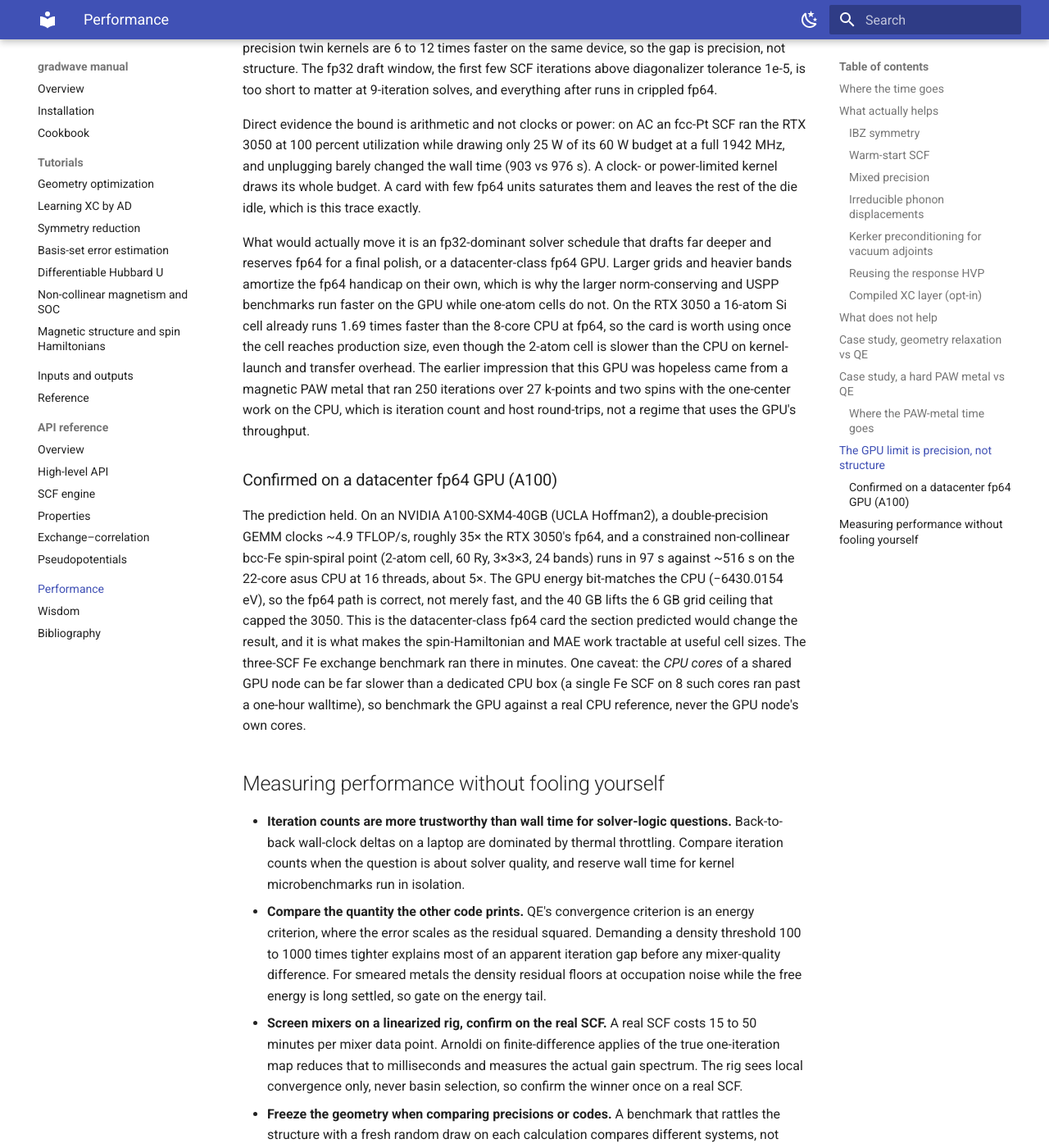
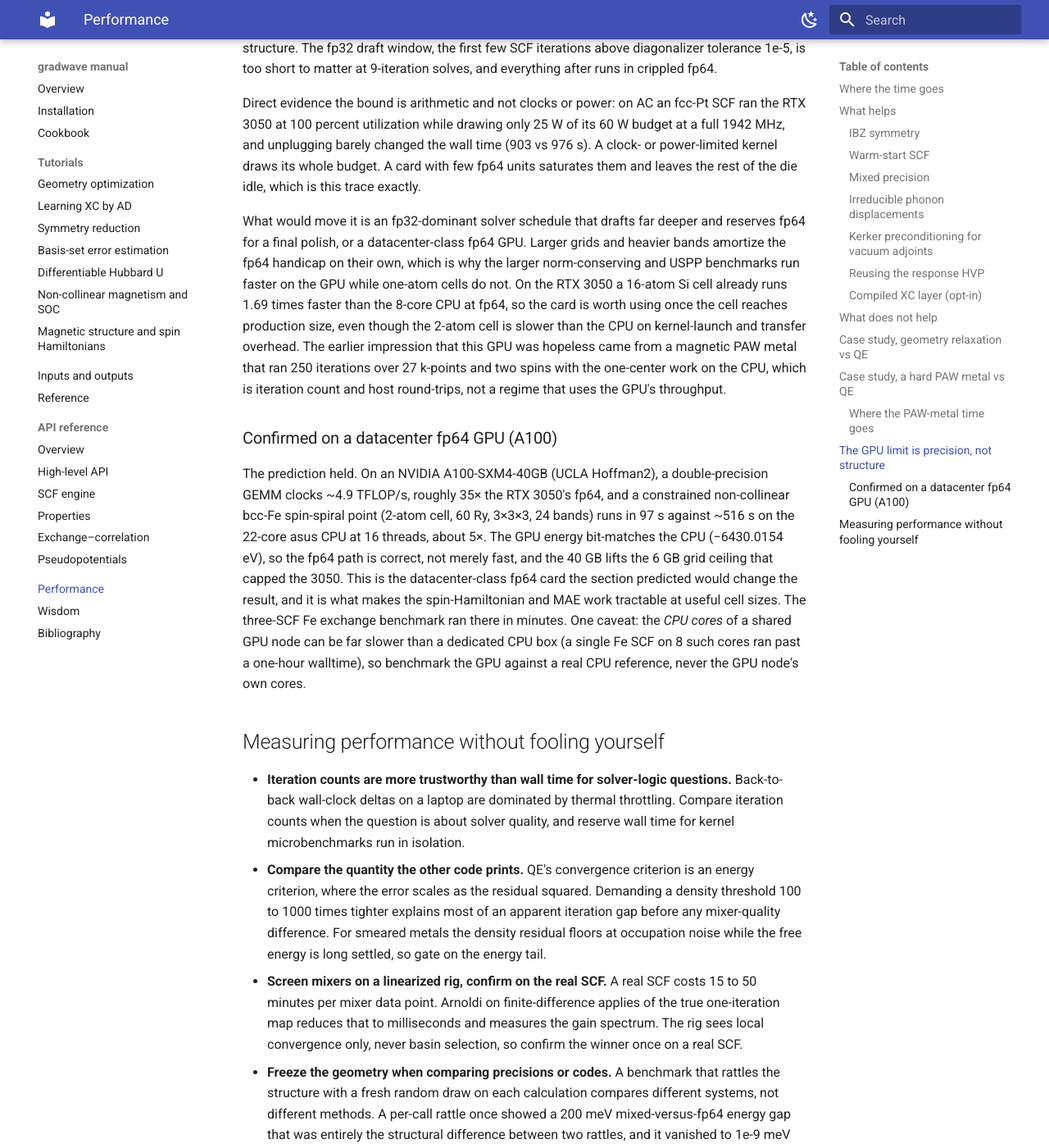
Before and after one commit to wladerer/gradwave, an MkDocs documentation site: the page built from docs/manual/performance.md, in a window 1280 px wide and 1400 px high, scrolled down 7430 px. Shown: the whole window at 82% size. Built offline with MkDocs 1.6.1 and Material for MkDocs 9.7.7, drawn with Linux system fonts in a browser that asks for light colours; some of the changed text lies outside the part shown.

Commit message:
docs: drop "actually" and the "deciding factor" phrasing
Author flagged "actually" to avoid wherever possible and disliked the
"deciding factor" substitution from the prior commit. Removed all four
filler uses of actually/actual across performance.md, hubbard-u.md, and
wisdom.md (including the "What actually helps" heading), and reworded the
mixing-scheme line to "drives it".

Co-Authored-By: Claude Opus 4.8 (1M context) <noreply@anthropic.com>

```diff
--- a/docs/manual/performance.md
+++ b/docs/manual/performance.md
@@ -27,7 +27,7 @@ The FFT and the small batched linear algebra inside the eigensolver dominate.
 Every optimization below either removes work from those two, moves it to better hardware,
 or avoids redoing it.
 
-## What actually helps
+## What helps
 
 ### IBZ symmetry
 
@@ -298,7 +298,7 @@ ran the RTX 3050 at 100 percent utilization while drawing only 25 W of its 60 W
 at a full 1942 MHz, and unplugging barely changed the wall time (903 vs 976 s). A
 clock- or power-limited kernel draws its whole budget. A card with few fp64 units saturates them and leaves the rest of the die idle, which is this trace exactly.
 
-What would actually move it is an fp32-dominant solver schedule that drafts far
+What would move it is an fp32-dominant solver schedule that drafts far
 deeper and reserves fp64 for a final polish, or a datacenter-class fp64 GPU. Larger
 grids and heavier bands amortize the fp64 handicap on their own, which is why the
 larger norm-conserving and USPP benchmarks run faster on the GPU while one-atom cells do
@@ -338,7 +338,7 @@ against a real CPU reference, never the GPU node's own cores.
   energy tail.
 - **Screen mixers on a linearized rig, confirm on the real SCF.** A real SCF costs
   15 to 50 minutes per mixer data point. Arnoldi on finite-difference applies of the
-  true one-iteration map reduces that to milliseconds and measures the actual gain
+  true one-iteration map reduces that to milliseconds and measures the gain
   spectrum. The rig sees local convergence only, never basin selection, so confirm
   the winner once on a real SCF.
 - **Freeze the geometry when comparing precisions or codes.** A benchmark that
```
Also changed, not shown: other parts of docs/manual/performance.md (+1 -1 lines), docs/manual/hubbard-u.md (+1 -1 lines), docs/manual/wisdom.md (+1 -1 lines).
